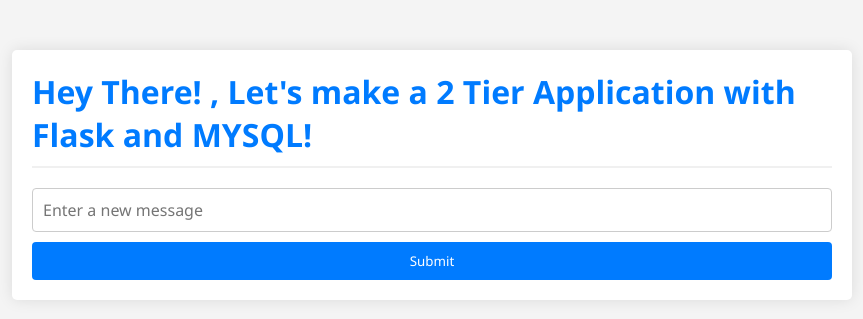
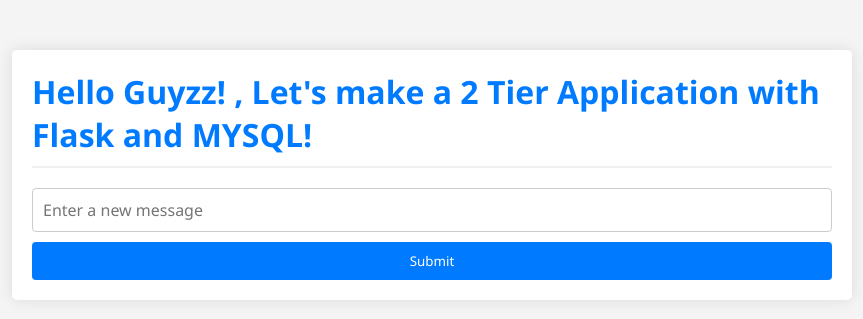
Before and after one commit to Harshtyagi001/Two-Tier-App-Deployment-, a Flask app: page / in a window 1280 px wide. Shown: the top 319 px of the page, without its empty margins (208-1071 px from the left). Run offline with Flask 2, Linux system fonts and the light colour scheme; data that the repository does not hold is empty; some libraries are stand-ins or nearby versions.

Commit message:
Update index.html

```diff
--- a/templates/index.html
+++ b/templates/index.html
@@ -93,7 +93,7 @@
 
 <body>
     <div class="container">
-        <h1>Hey There! ,
+        <h1>Hello Guyzz! ,
             Let's make a 2 Tier Application with Flask and MYSQL!</h1>
         {% for message in messages %}
             <p>{{ message[0] }}</p>
```
